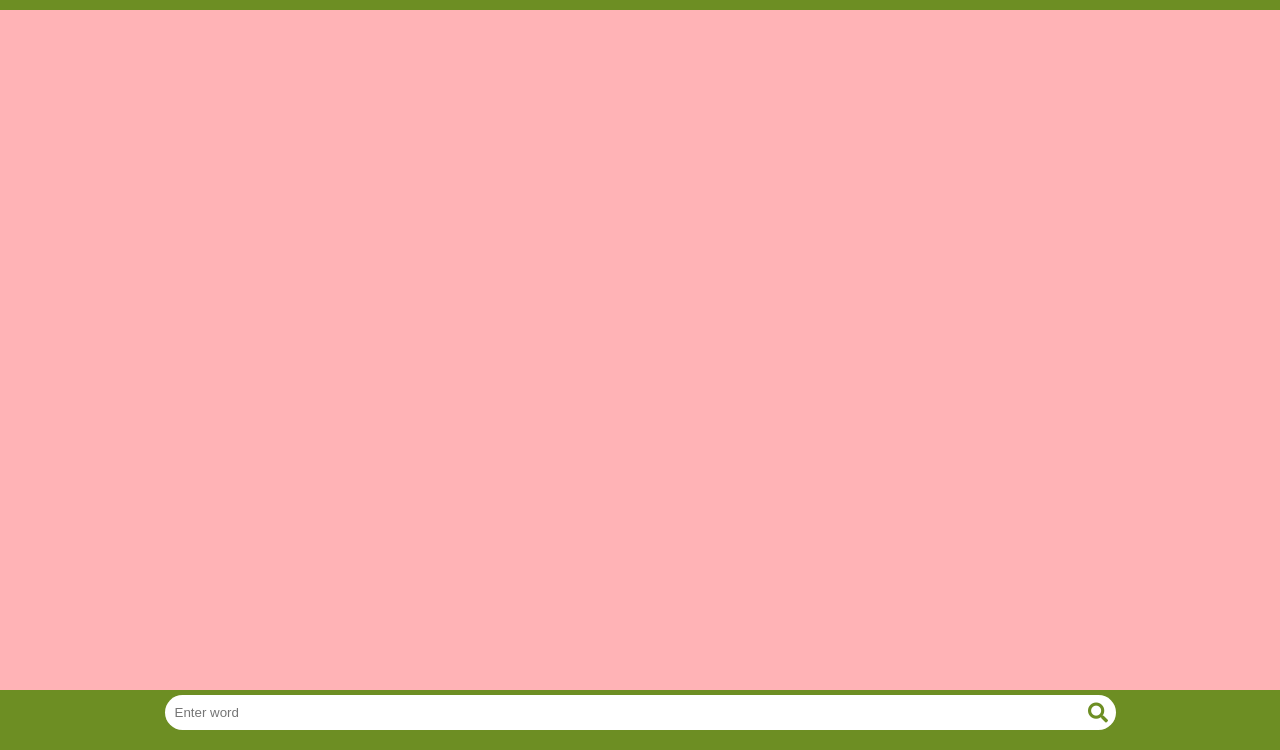
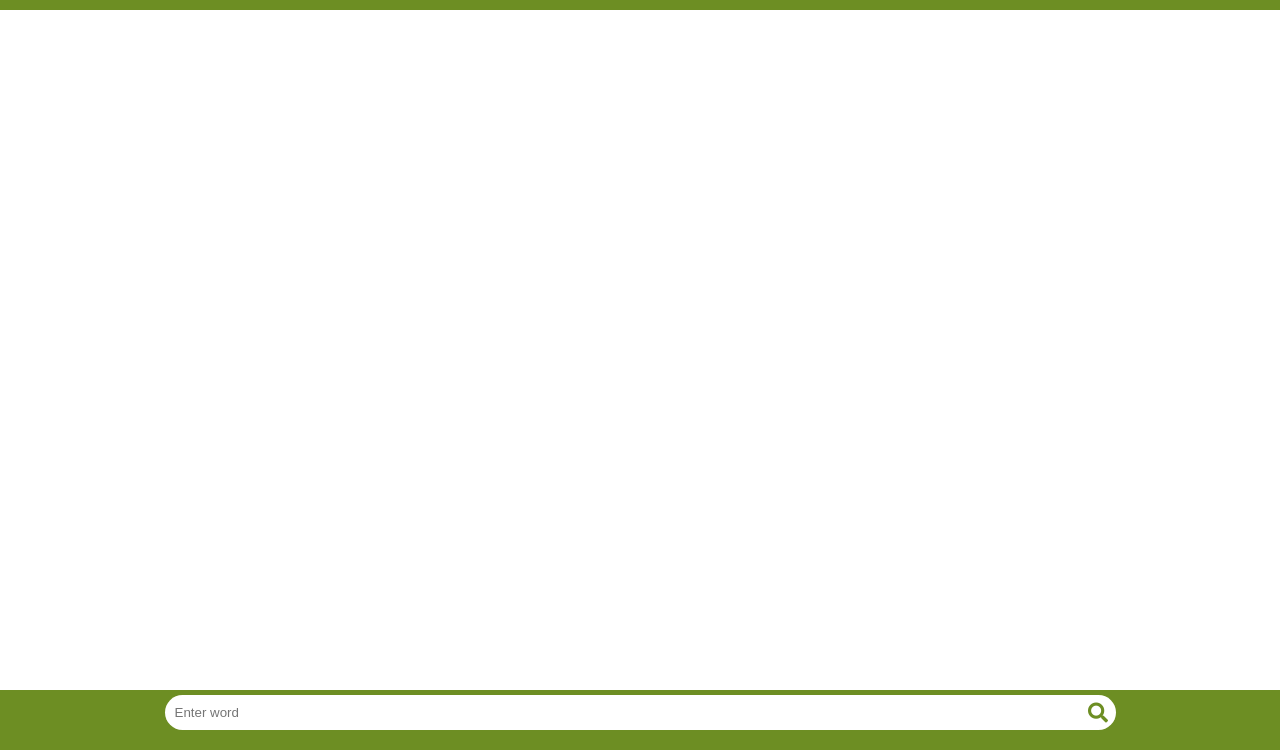
Before and after one commit to tanjusay/dictionary-website-js, a plain HTML site: page index.html in a window 1280 px wide. Shown: the part 50-800 px from the top of the page. Drawn offline with Linux system fonts and the light colour scheme.

Commit message:
Update style.css

```diff
--- a/style.css
+++ b/style.css
@@ -10,9 +10,8 @@ body {
 .whole {
   display: flex;
   flex-direction: column;
-  background-image: url('pic.jpg') ;
   background-size: cover ;
-  background-color :#ff000a;
+  background-color :#fff ;
 }
 #top {
   display :flex ;
```
